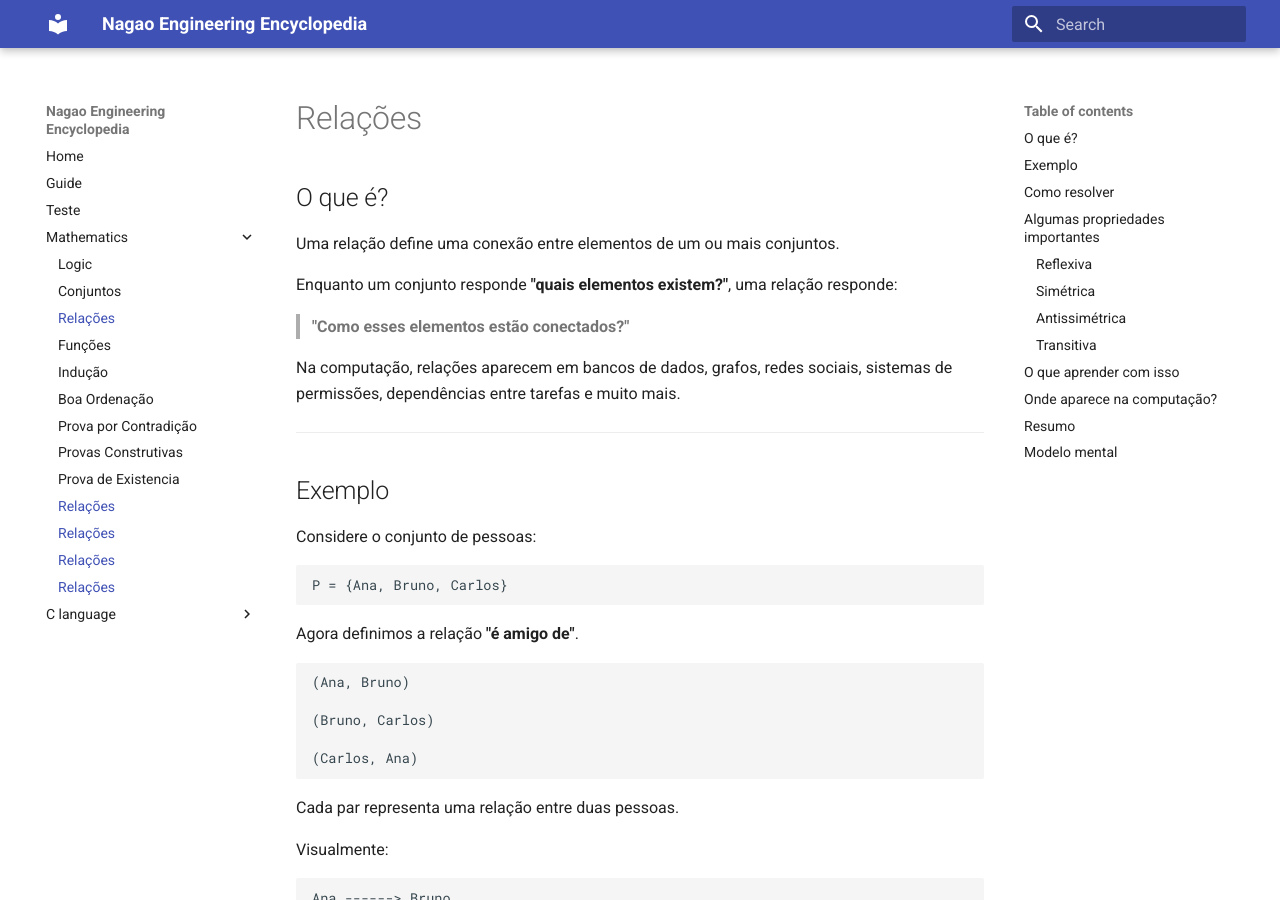
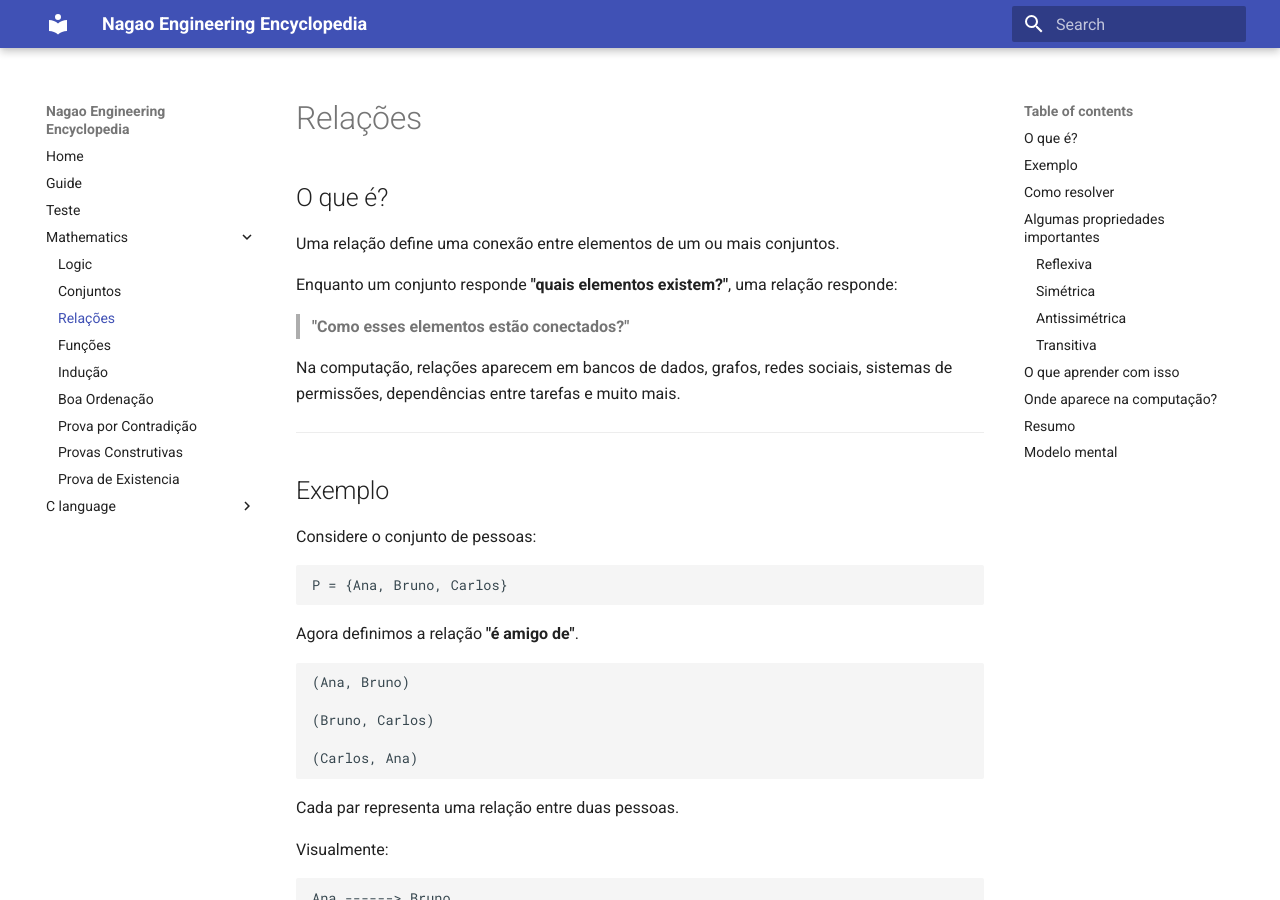
Before and after one commit to NagaoVictor/nagao-engineering, an MkDocs documentation site: the page built from docs/mathematics/relacoes.md, in a window 1280 px wide and 900 px high. Built offline with MkDocs 1.6.1 and Material for MkDocs 9.7.7, drawn with Linux system fonts in a browser that asks for light colours; some of the changed lines change nothing that is shown.

Commit message:
Update mkdocs.yml

```diff
--- a/mkdocs.yml
+++ b/mkdocs.yml
@@ -37,10 +37,6 @@ nav:
       - Prova por Contradição: mathematics/contradicao.md
       - Provas Construtivas: mathematics/construtiva.md
       - Prova de Existencia: mathematics/existencia.md
-      - Relações: mathematics/relacoes.md
-      - Relações: mathematics/relacoes.md
-      - Relações: mathematics/relacoes.md
-      - Relações: mathematics/relacoes.md
 
   - C language:
       - C Language Medium Level: clang/medium.md
```
